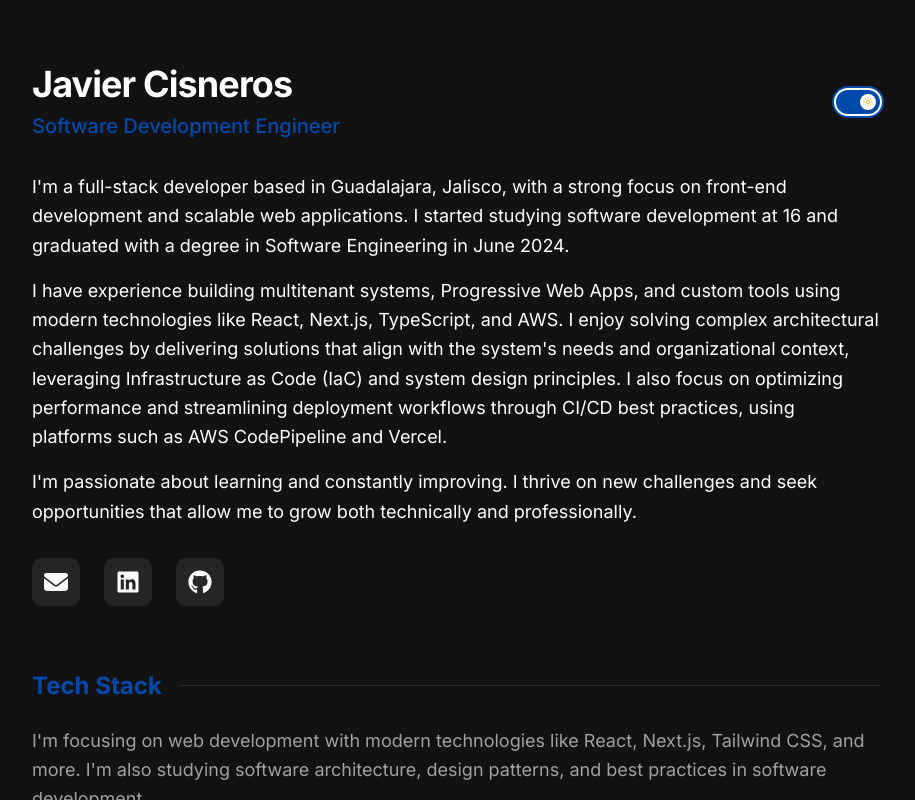
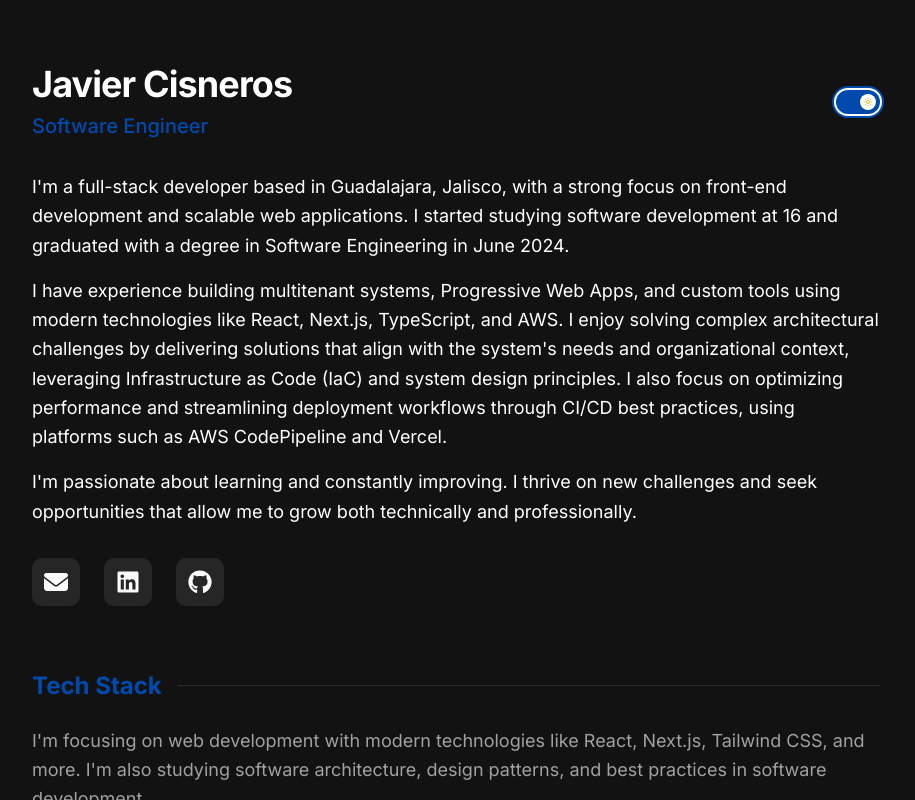
Before and after one commit to JavierCisneros/portfolio, a Next.js app: page / in a window 1280 px wide. Shown: the top 800 px of the page, without its empty margins (184-1099 px from the left). Built offline with nearby package versions, Linux system fonts and the light colour scheme.

Commit message:
chore: Update job title references from "Software Development Engineer" to "Software Engineer" across multiple files

```diff
--- a/src/app/es/page.tsx
+++ b/src/app/es/page.tsx
@@ -40,7 +40,7 @@ export default function HomeES() {
                 Ingeniero de Desarrollo de Software
               </h2>
             </div>
-            <div className="flex items-center space-x-4">
+            <div className="flex items-center space-x-4 ">
               <DarkMode />
             </div>
           </div>
--- a/src/app/layout.tsx
+++ b/src/app/layout.tsx
@@ -10,7 +10,7 @@ const inter = Inter({ subsets: ["latin"] });
 
 export const metadata: Metadata = {
   title: {
-    default: "Javier Cisneros - Software Development Engineer",
+    default: "Javier Cisneros - Software Engineer",
     template: "%s | Javier Cisneros",
   },
   description:
@@ -53,7 +53,7 @@ export const metadata: Metadata = {
   },
   manifest: "/manifest.json",
   openGraph: {
-    title: "Javier Cisneros - Software Development Engineer",
+    title: "Javier Cisneros - Software Engineer",
     description:
       "Front-End software developer from Guadalajara, Jalisco specializing in React, Next.js, TypeScript, and modern web technologies. View my projects and experience. Desarrollador Front-End de Guadalajara, Jalisco especializado en React, Next.js, TypeScript y tecnologías web modernas.",
     url: "https://javiercisneros.me",
@@ -65,7 +65,7 @@ export const metadata: Metadata = {
   },
   twitter: {
     card: "summary_large_image",
-    title: "Javier Cisneros - Software Development Engineer",
+    title: "Javier Cisneros - Software Engineer",
     description:
       "Front-End software developer from Guadalajara, Jalisco specializing in React, Next.js, TypeScript, and modern web technologies.",
     images: [],
@@ -103,7 +103,7 @@ export default function RootLayout({
               "@context": "https://schema.org",
               "@type": "Person",
               name: "Javier Cisneros",
-              jobTitle: "Software Development Engineer",
+              jobTitle: "Software Engineer",
               description:
                 "Front-End software developer from Guadalajara, Jalisco specializing in React, Next.js, TypeScript, and modern web technologies.",
               url: "https://javiercisneros.me",
--- a/src/app/manifest.ts
+++ b/src/app/manifest.ts
@@ -2,7 +2,7 @@ import { MetadataRoute } from "next";
 
 export default function manifest(): MetadataRoute.Manifest {
   return {
-    name: "Francisco Javier Cisneros Avila - Software Development Engineer",
+    name: "Francisco Javier Cisneros Avila - Software Engineer",
     short_name: "Javier Cisneros",
     description:
       "Front-End software developer from Guadalajara, Jalisco specializing in React, Next.js, TypeScript, and modern web technologies.",
--- a/src/app/page.tsx
+++ b/src/app/page.tsx
@@ -48,7 +48,7 @@ export default function Home() {
                 Javier Cisneros
               </h1>
               <h2 className="text-xl font-medium text-markup">
-                Software Development Engineer
+                Software Engineer
               </h2>
             </div>
             <div className="flex items-center space-x-4">
```
